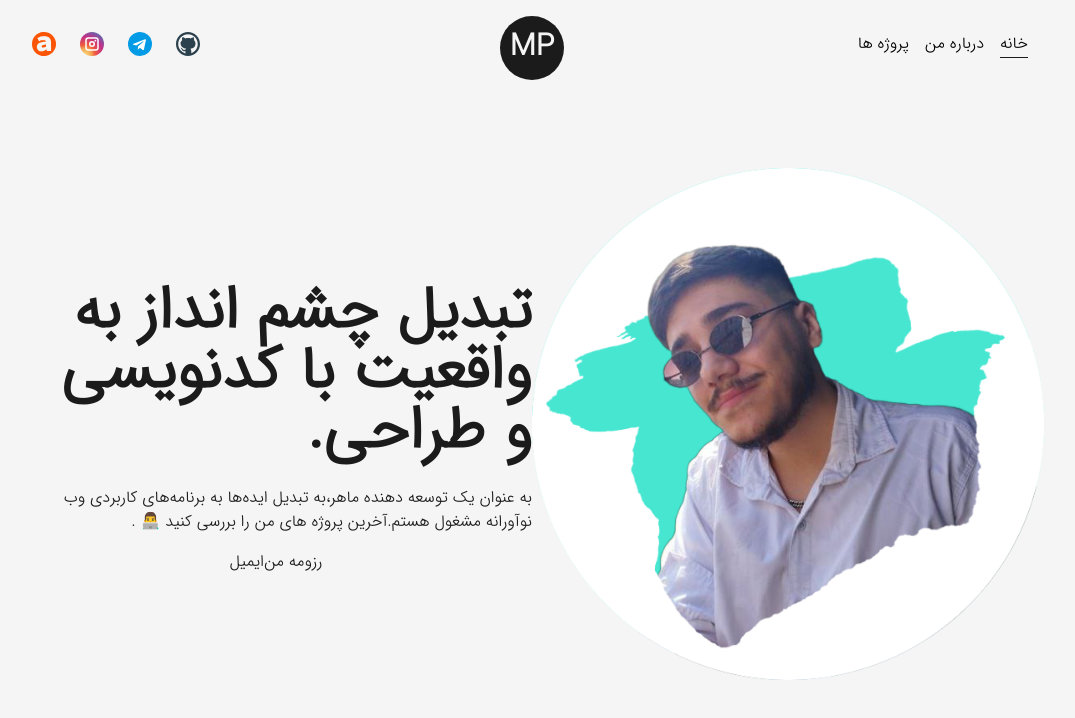
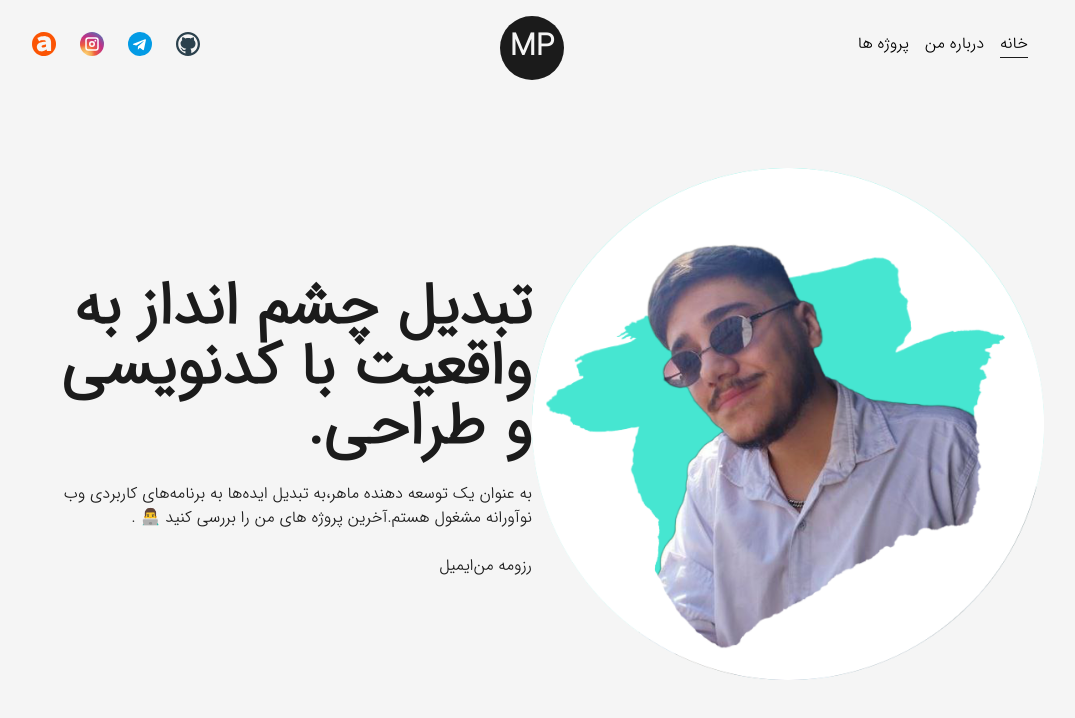
Before and after one commit to pooulad/pooulad.github.io, a Next.js app: page / in a window 1280 px wide. Shown: the top 718 px of the page, without its empty margins (108-1183 px from the left). Built offline with nearby package versions, Linux system fonts and the light colour scheme.

Commit message:
Update index.tsx

```diff
--- a/src/pages/index.tsx
+++ b/src/pages/index.tsx
@@ -29,7 +29,7 @@ export default function Home() {
             <div className="w-1/2 flex flex-col items-center self-center">
               <AnimatedText text={dictionary.home.h1Tag} className="!text-6xl !text-right" />
               <p className="my-4 text-base font-medium">{dictionary.home.pTag}</p>
-              <div className="flex items-center">
+              <div className="flex items-center self-start mt-2">
                 <Link href={"./poulad.pdf"} target={"_blank"}>رزومه من</Link>
                 <Link href={"mailto:poooooladi@gmail.com"} target={"_blank"}>ایمیل</Link>
               </div>
```
